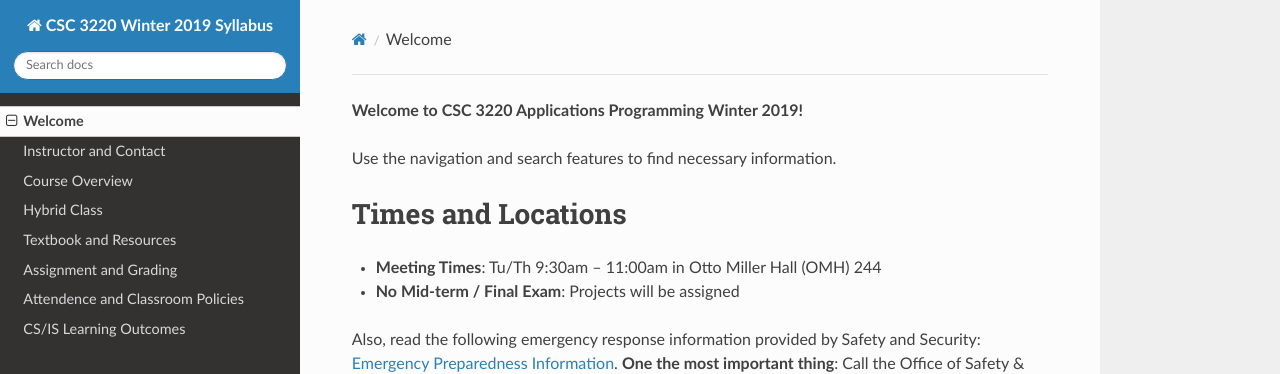
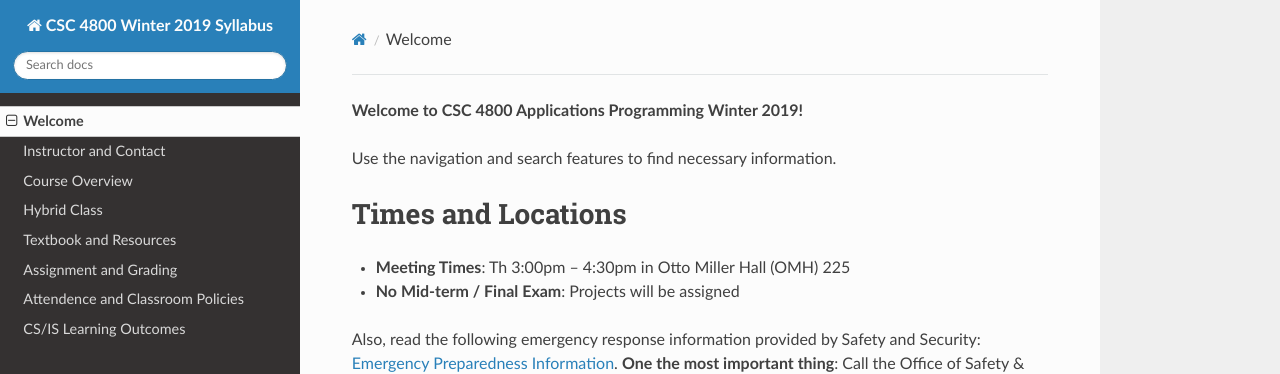
Before and after one commit to twpark/csc4800syl, an MkDocs documentation site: the page built from docs/index.md, in a window 1280 px wide. Shown: the top 374 px of the page. Built offline with MkDocs 1.6.1, drawn with Linux system fonts in a browser that asks for light colours; nearby versions of some CDN libraries; old or Windows-style settings are respelled for this version of MkDocs.

Commit message:
4800 updates

```diff
--- a/docs/index.md
+++ b/docs/index.md
@@ -1,10 +1,10 @@
-**Welcome to CSC 3220 Applications Programming Winter 2019!**
+**Welcome to CSC 4800 Applications Programming Winter 2019!**
 
 Use the navigation and search features to find necessary information.
 
 
 # Times and Locations
-* **Meeting Times**: Tu/Th 9:30am – 11:00am in Otto Miller Hall (OMH) 244
+* **Meeting Times**: Th 3:00pm – 4:30pm in Otto Miller Hall (OMH) 225
 * **No Mid-term / Final Exam**: Projects will be assigned
 
 
--- a/mkdocs.yml
+++ b/mkdocs.yml
@@ -1,4 +1,4 @@
-site_name: CSC 3220 Winter 2019 Syllabus
+site_name: CSC 4800 Winter 2019 Syllabus
 theme: readthedocs
 
 markdown_extensions:
```
Also changed, not shown: README.md (+1 -1 lines), docs/classroom.md (+1 -1 lines), docs/outcomes.md (+2 -2 lines).
